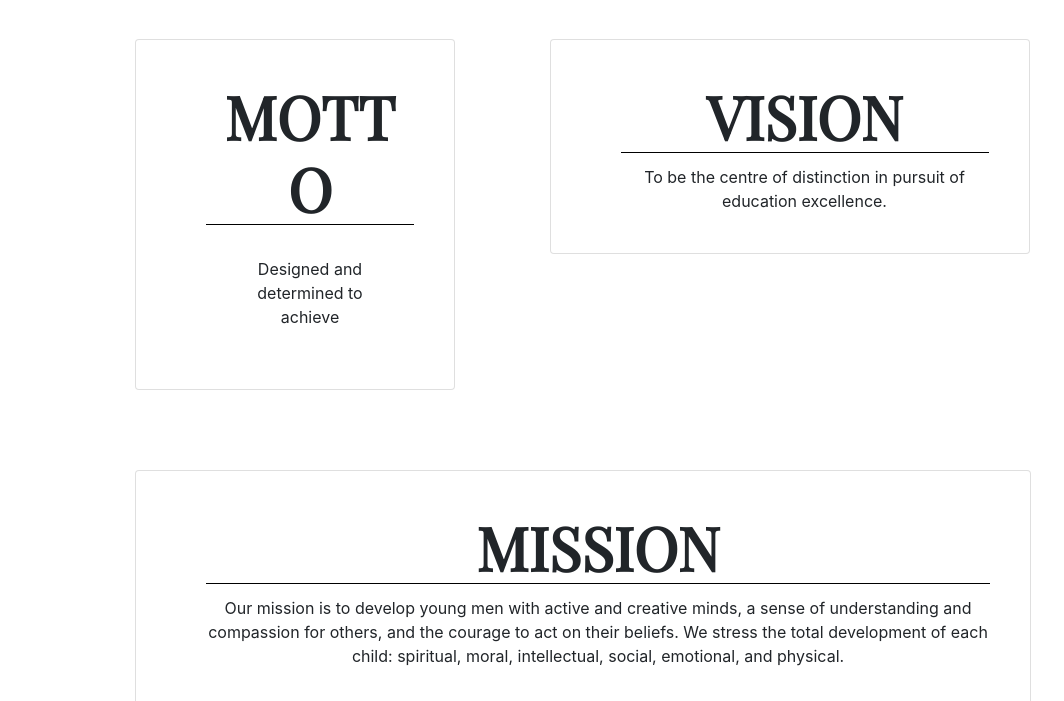
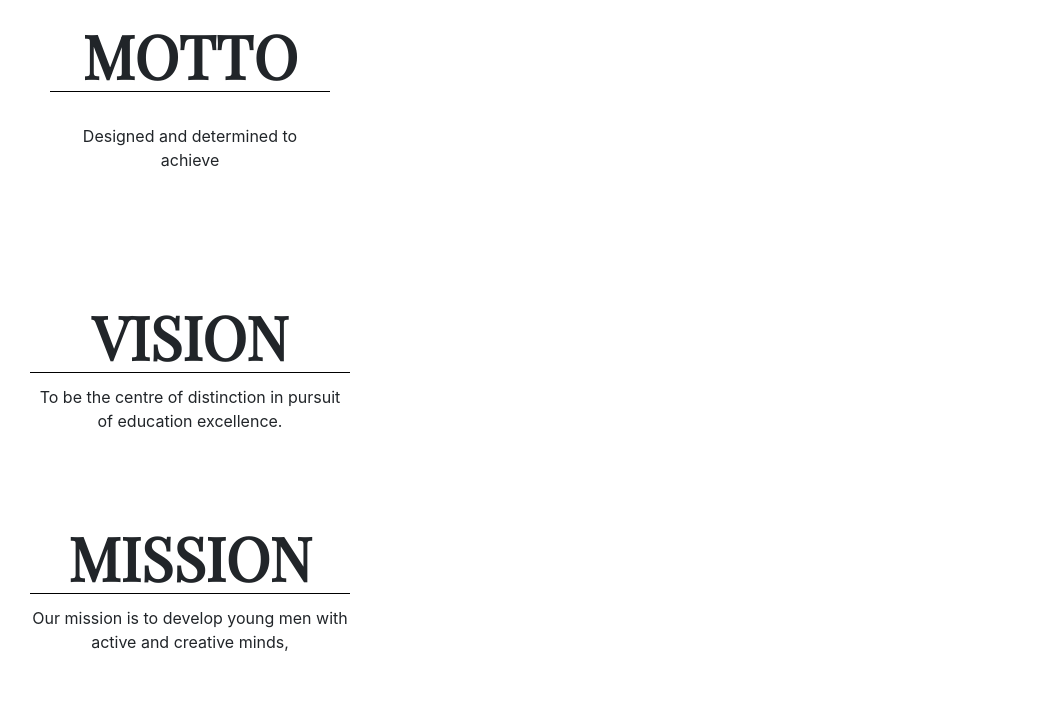
Before and after one commit to Marionjames-ally/Engagement, a Flask app: page / in a window 1280 px wide. Shown: the part 801-1502 px from the top of the page, without its empty margins (0-1064 px from the left). Run offline with Flask 2, Linux system fonts and the light colour scheme; some libraries are stand-ins or nearby versions.

Commit message:
add content to the index.html

```diff
--- a/app/templates/index.html
+++ b/app/templates/index.html
@@ -1,3 +1,7 @@
+<!-- Required meta tags -->
+<meta charset="utf-8">
+<meta name="viewport" content="width=device-width, initial-scale=1, shrink-to-fit=no">
+
 <link rel="stylesheet" href="https://maxcdn.bootstrapcdn.com/bootstrap/4.4.1/css/bootstrap.min.css">
 <link href="https://fonts.googleapis.com/css?family=Playfair+Display&display=swap" rel="stylesheet">
 <link rel="stylesheet" href="static/css/engage.css">
@@ -8,35 +12,33 @@
 <div class="container-fluid">
   <div class="headeer">
     <img src="" alt="">
-    <h1>MAPAFASA SCHOOL</h1>
+    <h1>BRANDFORD SCHOOL</h1>
     <p class="ma">A school of exellence</p>
   </div>
-  <div class="container">
-    <div class="card" style="width:20rem;">
-      <div class="card-body">
+
+  <div class="container-fluid">
+    <div class="all">
+    <div class=" moto" style="width:20rem;">
         <h2 class="card-title">MOTTO</h2>
-        <p class="card-text moto">Designed and determined to achieve</p>
-      </div>
+        <p class="card-text moto">Designed and determined to achieve</p><br><br><br>
     </div>
 
-    <div class="card" style="width: 30rem;">
-      <div class="card-body">
+    <div class=" vision" style="width: 20rem;">
+
         <h2 class="card-title">VISION</h2>
-        <p class="card-text">To be the centre of distinction in pursuit of education excellence.</p>
-      </div>
+        <p class="card-text">To be the centre of distinction in pursuit of education excellence.</p><br><br><br>
+
     </div>
-    <div class="card" style="width: 56rem;">
-      <div class="card-body">
+    <div class=" mission" style="width: 20rem;">
+
         <h2 class="card-title">MISSION</h2>
         <p class="card-text">
-          Our mission is to develop young men with active and creative minds, a
-          sense of understanding and compassion for others, and the courage to
-          act on their beliefs. We stress the total development of each child:
-          spiritual, moral, intellectual, social, emotional, and physical.
+          Our mission is to develop young men with active and creative minds,
         </p>
-      </div>
+
     </div>
-  </div>
+
+</div>
 </div>
 
 <div class="container-fluid">
@@ -78,11 +80,12 @@
         <br>
         _students-leader</p>
     </div>
+    <vr>
     <p class="flask"><img src="https://pbs.twimg.com/profile_images/1049683405967904771/W4v5eNJG_normal.jpg" alt=""
         width="60px" height="60px"><em>@mafapasa_schools. 10 Aug</em></p>
     <p class="mak">Who said our leadership team is not fun and energetic🎶 🎶? Watch as they show us their<br>🎷🎼🎹dance moves
       during the capacity building training.<br>#teammafapasa</p>
-
+</vr>
 </div>
 </div>
 
```
